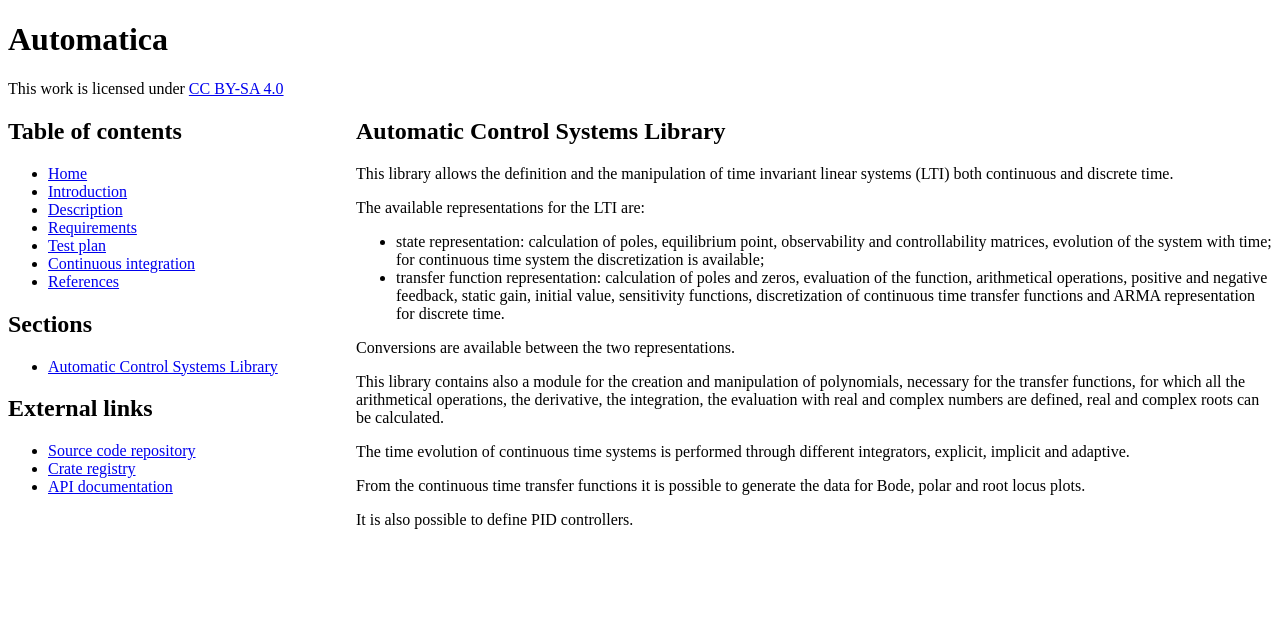
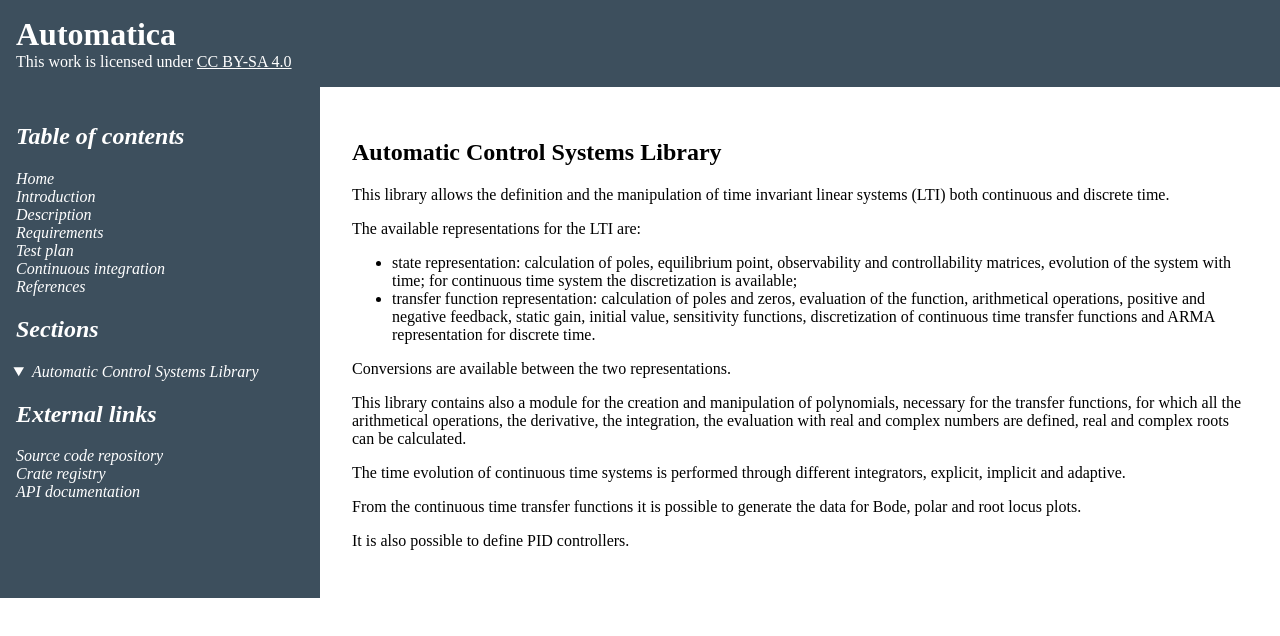
Before and after one commit to yuulive/asdfsdfdfg, a plain HTML site: page design/public/index.html in a window 1280 px wide. Drawn offline with Linux system fonts and the light colour scheme.

Commit message:
Improve css style of header and sidebar
Ref: #9

```diff
--- a/design/public/index.html
+++ b/design/public/index.html
@@ -8,7 +8,7 @@
     <link rel="stylesheet" href="./style.css">
   </head>
   <body>
-    <header>
+    <header class="dark-background">
       <h1 class="title">Automatica</h1>
       <div id="license">
         This work is licensed under
@@ -16,8 +16,9 @@
       </div>
     </header>
     <div class="container">
-      <div class="sidebar">
-        <h2 id="table-of-contents">Table of contents</h2>
+      <div class="sidebar dark-background">
+        <div id="table-of-contents">
+          <h2>Table of contents</h2>
           <ul>
             <li><a href="index.html">Home</a></li>
             <li><a href="introduction.html">Introduction</a></li>
@@ -28,6 +29,7 @@
             <li><a href="references.html">References</a></li>
           </ul>
           <h2 id="sections">Sections</h2>
+        </div>
         <nav id="toc">
           <ul>
           <li><a href="#automatic-control-systems-library">Automatic Control Systems Library</a></li>
--- a/design/public/style.css
+++ b/design/public/style.css
@@ -1,3 +1,20 @@
+body, h1 {
+    margin: 0;
+}
+
+.dark-background {
+    background: rgb(61,79,93);
+    color: #fff;
+}
+
+header {
+    padding: 1em;
+}
+
+header a {
+    color: #fff;
+}
+
 .container {
     display: grid;
     grid-template-columns: 1fr 3fr;
@@ -5,9 +22,30 @@
 
 .sidebar {
     grid-column: 1;
+    padding: 1em;
+    font-style: italic;
+}
+
+.sidebar ul {
+    list-style: none;
+    padding: 0;
+}
+
+.sidebar a {
+    color: #fff;
+    text-decoration: none;
+}
+
+#toc > ul {
+    list-style: disclosure-open;
+    padding-left: 1em;
+}
+
+#toc > ul > li > ul {
+    padding-left: 1em;
 }
 
 .content {
     grid-column: 2;
-    padding-left: 2em;
+    padding: 2em;
 }
```
Also changed, not shown: design/public/continuous_integration.html (+5 -3 lines), design/public/description.html (+5 -3 lines), design/public/introduction.html (+5 -3 lines), design/public/references.html (+5 -3 lines), design/public/requirements.html (+5 -3 lines), design/public/test_plan.html (+5 -3 lines), 1 other file. Lines whose indentation alone changed are shown as unchanged.
